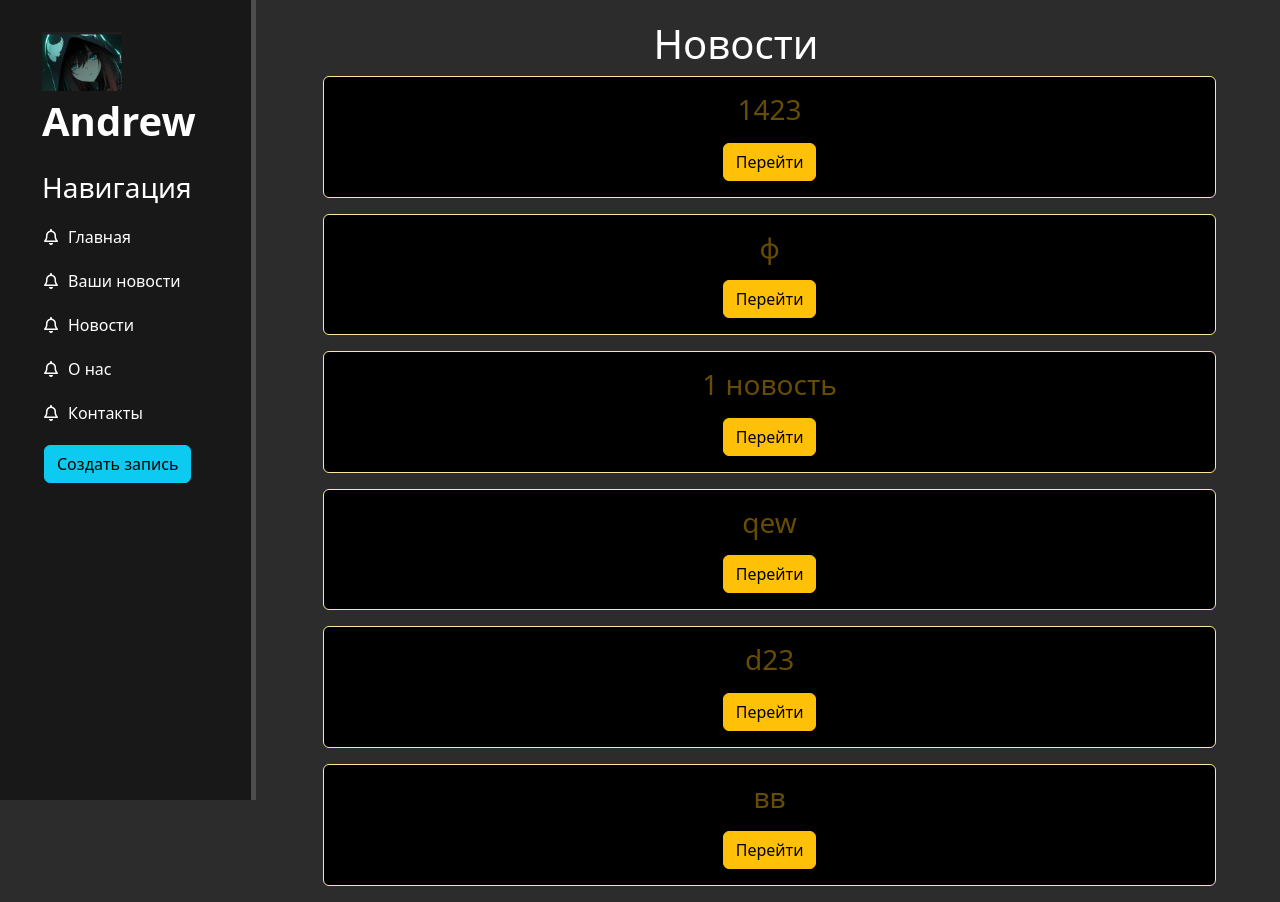
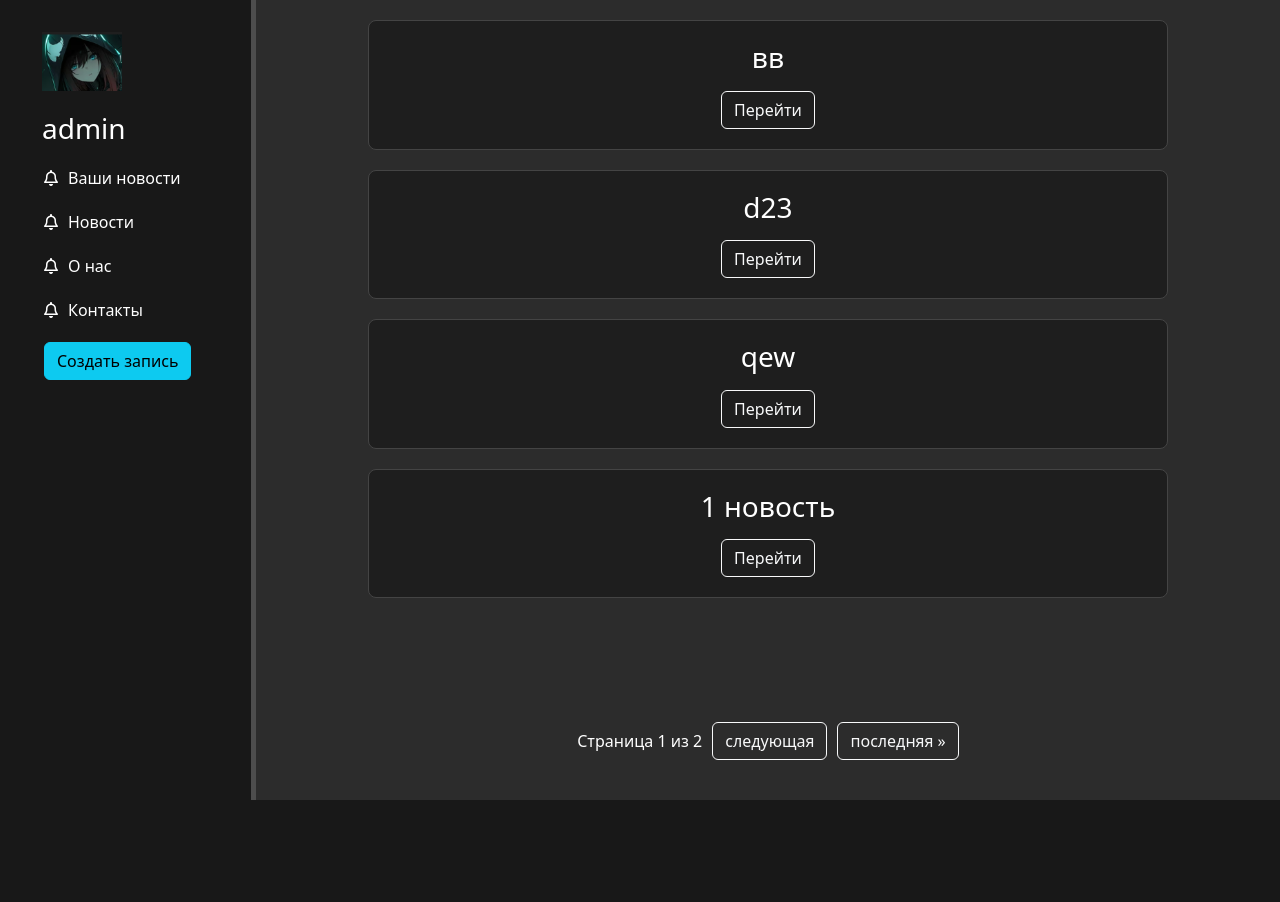
Before and after one commit to UpgradeProjects/studybud, a Django app: page /news/ in a window 1280 px wide. After the commit the page ends 800 px from the top, so only its background shows below. Run offline with Django 5.2, Linux system fonts and the light colour scheme; a user stored in the database is signed in; data comes from the database, SQL or seed files in the repository; both versions use the stored data as it was after the commit.

Commit message:
fix(news): полное центрирование новостного блока
- Выравнивание карточек по центру
- Адаптация пагинации
- Корректное позиционирование относительно aside
- Обновление стилей кнопок

```diff
--- a/main/static/main/css/main.css
+++ b/main/static/main/css/main.css
@@ -60,13 +60,13 @@ aside ul li:hover, aside ul a:hover {
     color: #fff;
     margin-top: 20px;
     text-align: center;
-    width: 75%;
+    width: 80%;
 }
 
 .form-control {
     margin-left: 21%;
     margin-top: 20px;
-    width: 600px;
+    width: 640px;
 }
 
 .alert {
@@ -97,34 +97,65 @@ aside ul li:hover, aside ul a:hover {
     color: #388e3c;
 }
 
-.date {
-    color: #757575;
+.news-info {
+    width: 20%;
 }
 
-.faculties-nav {
-    background: #f5f5f5;
-    padding: 15px;
-    margin-bottom: 20px;
+.badge {
+    padding: 3px 6px;
+    border-radius: 3px;
+    font-size: 0.8em;
+    margin-right: 5px;
 }
 
-.faculties-nav ul {
-    list-style: none;
-    padding: 0;
-    column-count: 3;
+.faculty {
+    background-color: #e3f2fd;
+    color: #1976d2;
 }
 
-.faculty-badge {
-    background: #2196F3;
-    color: white;
-    padding: 3px 8px;
-    border-radius: 4px;
-    font-weight: bold;
-    display: inline-block;
-    margin-bottom: 5px;
+.theme {
+    background-color: #e8f5e9;
+    color: #388e3c;
+}
+
+.news-info {
+    width: 20%;
+}
+
+.main-content {
+    margin-left: 20%;
+    padding: 20px;
+    min-height: 100vh;
+    display: flex;
+    flex-direction: column;
+}
+
+.news-container {
+    max-width: 800px;
+    margin: 0 auto;
+    width: 100%;
+    flex-grow: 1;
+    display: flex;
+    flex-direction: column;
 }
 
 .news-card {
-    border-left: 3px solid #2196F3;
-    padding: 10px 15px;
-    margin-bottom: 15px;
+    background-color: #1e1e1e;
+    border: 1px solid #444;
+    border-radius: 8px;
+    padding: 20px;
+    margin-bottom: 20px;
+    color: white;
 }
+
+.pagination-container {
+    margin-top: auto;
+    padding: 20px 0;
+    text-align: center;
+}
+
+.step-links {
+    display: inline-flex;
+    align-items: center;
+    gap: 10px;
+}
--- a/main/templates/main/layout.html
+++ b/main/templates/main/layout.html
@@ -13,10 +13,8 @@
 <body>
     <aside>
         <img src="{% static 'main/img/image.png' %}" alt="#">
-        <span class="logo">Andrew</span>
-        <h3>Навигация</h3>
+        <span class="logo"><h3>{{user}}</h3></span>
         <ul>
-            <a href="{% url 'home' %}"><li><i class="fa-regular fa-bell"></i>Главная</li></a>
             <a href="{% url 'user_news' %}"><li><i class="fa-regular fa-bell"></i>Ваши новости</li></a>
             <a href="{% url 'news_home' %}"><li><i class="fa-regular fa-bell"></i>Новости</li></a>
             <a href="{% url 'about' %}"><li><i class="fa-regular fa-bell"></i>О нас</li></a>
--- a/main/urls.py
+++ b/main/urls.py
@@ -2,7 +2,6 @@ from django.urls import path
 from . import views
 
 urlpatterns = [
-    path('', views.index, name="home"),
     path('about', views.about, name="about"),
     path('my_news', views.user, name='user_news')
 ]
--- a/news/admin.py
+++ b/news/admin.py
@@ -1,5 +1,6 @@
 from django.contrib import admin
-from .models import Faculty, Articles
+from .models import Faculty, Articles,Topic
 
 admin.site.register(Faculty)
+admin.site.register(Topic)
 admin.site.register(Articles)
--- a/news/models.py
+++ b/news/models.py
@@ -5,6 +5,12 @@ User = get_user_model()
 
 class Faculty(models.Model):
     name = models.CharField(max_length=100)
+
+    def __str__(self):
+        return self.name
+
+class Topic(models.Model):
+    name = models.CharField(max_length=50)
 
     def __str__(self):
         return self.name
--- a/news/templates/news/news_home.html
+++ b/news/templates/news/news_home.html
@@ -1,21 +1,44 @@
 {% extends 'main/layout.html' %}
 
-{% block title %}Новости на сайте{% endblock %}
+{% block title %}Новости{% endblock %}
 
 {% block content %}
-<div class="main">
-    <h1>Новости</h1>
+<div class="main-content">
+    <div class="news-container">
+        {% if news %}
+            {% for el in news %}
+            <div class="news-card">
+                <div class="card-body text-center">
+                    <h3 class="card-title">{{ el.title }}</h3>
+                    <div class="d-flex justify-content-center mt-3">
+                        <a href="{% url 'news-detail' el.id %}" class="btn btn-outline-light">Перейти</a>
+                    </div>
+                </div>
+            </div>
+            {% endfor %}
 
-    {% if news %}
-        {% for el in news %}
-            <div class="alert alert-warning">
-                <h3>{{ el.title }}</h3>
-                <p>{{ el.anons }}</p>
-                <a href="{% url 'news-detail' el.id %}" class="btn btn-warning">Перейти</a>
+            <div class="pagination-container">
+                <span class="step-links">
+                    {% if news.has_previous %}
+                        <a href="?page=1" class="btn btn-outline-light">&laquo; первая</a>
+                        <a href="?page={{ news.previous_page_number }}" class="btn btn-outline-light">предыдущая</a>
+                    {% endif %}
+
+                    <span class="current text-white">
+                        Страница {{ news.number }} из {{ news.paginator.num_pages }}
+                    </span>
+
+                    {% if news.has_next %}
+                        <a href="?page={{ news.next_page_number }}" class="btn btn-outline-light">следующая</a>
+                        <a href="?page={{ news.paginator.num_pages }}" class="btn btn-outline-light">последняя &raquo;</a>
+                    {% endif %}
+                </span>
             </div>
-        {% endfor %}
-    {% else %}
-        <p>У вас нет записей</p>
-    {% endif %}
+        {% else %}
+            <div class="alert alert-dark text-center">
+                Нет доступных новостей
+            </div>
+        {% endif %}
+    </div>
 </div>
 {% endblock %}
--- a/news/views.py
+++ b/news/views.py
@@ -1,17 +1,20 @@
 from django.shortcuts import render, redirect
-from .models import Articles
+from .models import Faculty, NewsTheme, Articles, Topic
 from .forms import ArticleForm
 from django.views.generic import DetailView, UpdateView, DeleteView
 from django.contrib.auth.decorators import login_required
+from django.shortcuts import render, get_object_or_404
+from django.core.paginator import Paginator
 
 @login_required
 
 
 def news_home(request):
-    news = Articles.objects.all()
-    return render(request, 'news/news_home.html', {
-        'news': news,
-    })
+    news_list = Articles.objects.all().order_by('-date')
+    paginator = Paginator(news_list, 4)  # Ограничение 4 новости на страницу
+    page_number = request.GET.get('page')
+    news = paginator.get_page(page_number)
+    return render(request, 'news/news_home.html', {'news': news})
 
 class NewDetailView(DetailView):
     model = Articles
@@ -55,3 +58,46 @@ def news_list(request):
 def news_detail(request, pk):
     article = Articles.objects.select_related('faculty', 'theme').get(pk=pk)
     return render(request, 'news/details_view.html', {'article': article})
+
+def theme_list(request, faculty_id):
+    faculty = get_object_or_404(Faculty, pk=faculty_id)
+    themes = NewsTheme.objects.all()
+    return render(request, 'news/theme_list.html', {
+        'faculty': faculty,
+        'themes': themes
+    })
+
+def faculty_theme_news(request, faculty_id, theme_id):
+    faculty = get_object_or_404(Faculty, pk=faculty_id)
+    theme = get_object_or_404(NewsTheme, pk=theme_id)
+    news = Articles.objects.filter(faculty=faculty, theme=theme).order_by('-date')
+
+    return render(request, 'news/faculty_theme_news.html', {
+        'faculty': faculty,
+        'theme': theme,
+        'news': news
+    })
+
+def home(request):
+    faculties = Faculty.objects.all()
+
+    return render(request, 'news/home.html', {'faculties': faculties})
+
+def faculty_topics(request, faculty_id):
+    faculty = get_object_or_404(Faculty, id=faculty_id)
+    topics = Topic.objects.all()
+    return render(request, 'news/faculty_topics.html', {
+        'faculty': faculty,
+        'topics': topics
+    })
+
+def topic_articles(request, faculty_id, topic_id):
+    faculty = get_object_or_404(Faculty, id=faculty_id)
+    topic = get_object_or_404(Topic, id=topic_id)
+    articles = Articles.objects.filter(faculty=faculty, topic=topic)
+
+    return render(request, 'news/topic_articles.html', {
+        'faculty': faculty,
+        'topic': topic,
+        'articles': articles
+    })
```
Also changed, not shown: main/templates/main/index.html (deleted, +0 -12 lines), main/views.py (+34 -1 lines), news/templates/news/details_view.html (+30 -9 lines), db.sqlite3, news/migrations/0004_topic.py (added).
